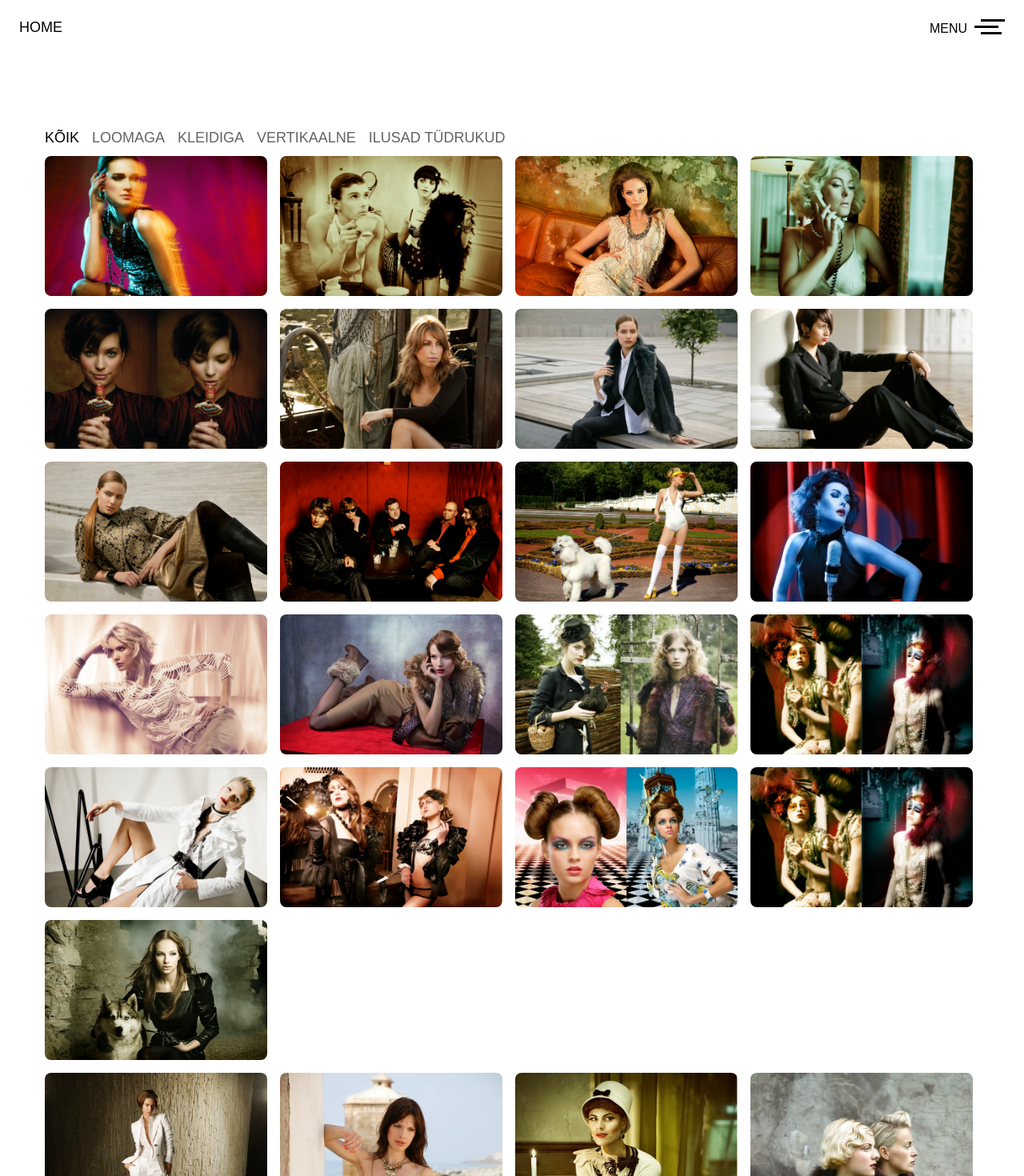
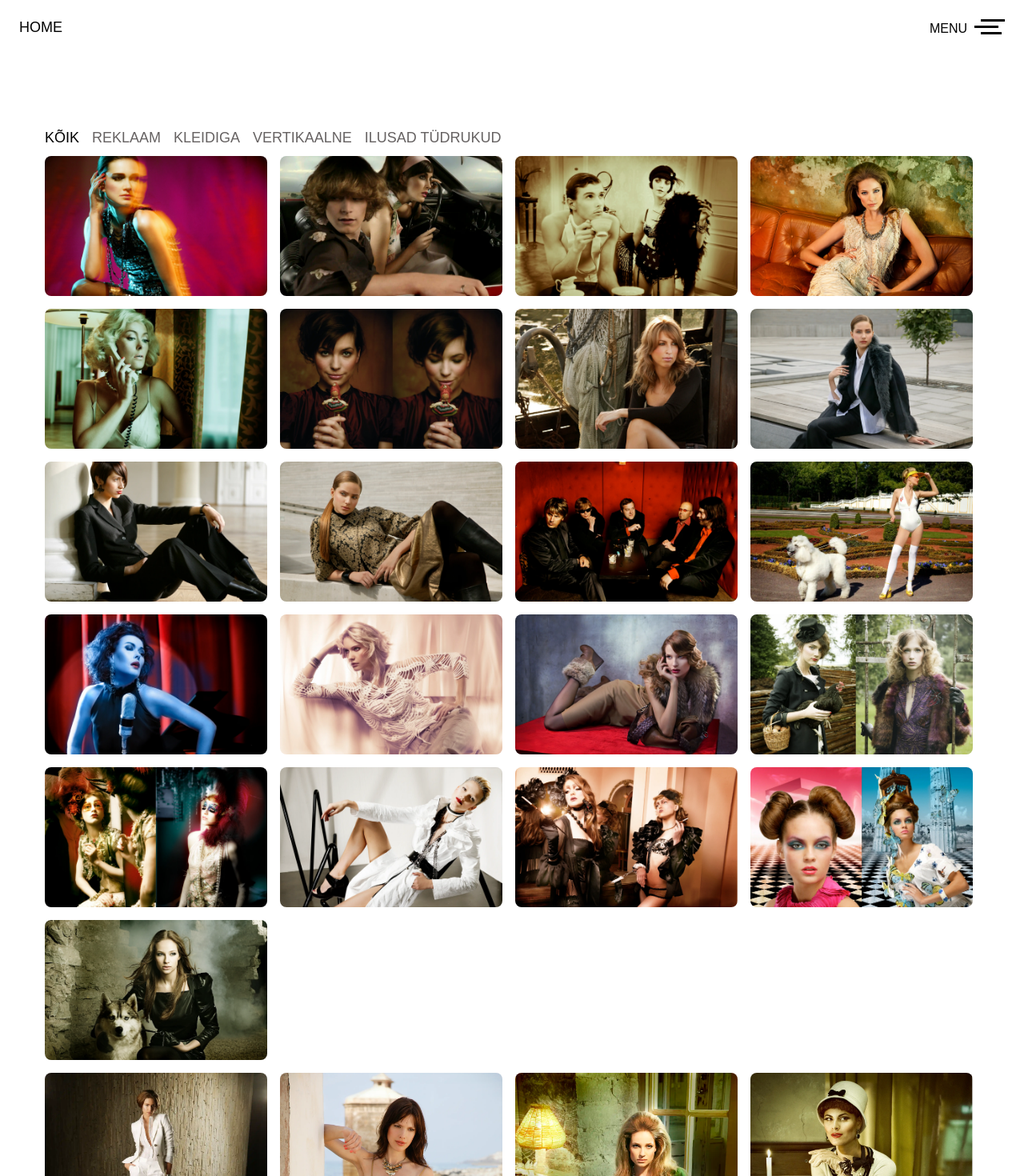
Before and after one commit to palmwebsite/photoFashion, a Next.js app: page /1 in a window 1280 px wide. Shown: the top 1470 px of the page at 80% size. Built offline with nearby package versions, Linux system fonts and the light colour scheme.

Commit message:
proovimuudatused

```diff
--- a/src/app/[galeriiId]/page.tsx
+++ b/src/app/[galeriiId]/page.tsx
@@ -4,7 +4,7 @@ export default async function Galerii({ params }: any) {
   const { galeriiId } = await params;
   const decodedValue = decodeURIComponent(galeriiId);
   const filterId = decodedValue.split(":")[1];
-  console.log("params", params);
+  // pilte said juurde panna components/gallery/conf
 
   return <Gallery filterId={filterId} />;
 }
--- a/src/app/components/gallery/conf.ts
+++ b/src/app/components/gallery/conf.ts
@@ -1,37 +1,47 @@
 import { IImage, IImageBase } from "../dto";
 import { IFilter } from "../filter/Filter";
 
-type AllTags = "all" | "loom" | "vertical" | "kleit" | "ilus";
+type AllTags = "all" | "reklaam" | "vertical" | "kleit" | "ilus";
+
+
+// siin on filtrid
+// tag = id (kasutaja seda ei näe)
+// urlis kasutatakse tagi localhost:3000/galerii:reklaam
+// label = see, mida kasutaja näeb
 export const FILTER: IFilter<AllTags>[] = [
   { tag: "all", label: "Kõik" },
-  { tag: "loom", label: "Loomaga" },
+  { tag: "reklaam", label: "Reklaam" },
   { tag: "kleit", label: "Kleidiga" },
   { tag: "vertical", label: "Vertikaalne" },
   { tag: "ilus", label: "Ilusad tüdrukud" },
 ];
 
+
+// id = pildi nimi
+// tags = filtirid
+// alt'i lihtsalt igno
 const _IMAGES_LANDSCAPE: IImageBase[] = [
   { id: "blurry", alt: "Image 1", tags: [] },
+  { id: "KristiineAutos", alt: "Image 1", tags: ["reklaam"] },
   { id: "coffee", alt: "Image 2", tags: [] },
   { id: "foggy", alt: "Image 3", tags: ["kleit"] },
   { id: "phone", alt: "Image 3", tags: [] },
   { id: "liisi", alt: "Image 3", tags: [] },
   { id: "maarja", alt: "Image 3", tags: [] },
-  { id: "pink", alt: "Image 3", tags: [] },
+  { id: "pink", alt: "Image 3", tags: ["reklaam"] },
   { id: "pintsak", alt: "Image 3", tags: [] },
   { id: "kardin", alt: "Image 3", tags: ["kleit", "ilus"] },
   { id: "boyband", alt: "Image 3", tags: [] },
-  { id: "puudel", alt: "Image 3", tags: ["loom", "ilus"] },
+  { id: "puudel", alt: "Image 3", tags: [ "ilus"] },
   { id: "mic", alt: "Image 3", tags: [] },
   { id: "kampsun", alt: "Image 3", tags: [] },
   { id: "brown", alt: "Image 3", tags: [] },
-  { id: "kana", alt: "Image 3", tags: ["loom"] },
+  { id: "kana", alt: "Image 3", tags: ["reklaam"] },
   { id: "suled", alt: "Image 3", tags: [] },
   { id: "white", alt: "Image 3", tags: [] },
   { id: "suits", alt: "Image 3", tags: [] },
   { id: "roosa", alt: "Image 3", tags: [] },
-  { id: "suled", alt: "Image 3", tags: [] },
-  { id: "wolf", alt: "Image 3", tags: ["loom", "kleit"] },
+  { id: "wolf", alt: "Image 3", tags: ["reklaam", "kleit"] },
 ];
 
 const _IMAGES_PORTRAIT: IImageBase[] = [
@@ -41,6 +51,7 @@ const _IMAGES_PORTRAIT: IImageBase[] = [
     tags: ["kleit"],
   },
   { id: "kleit", alt: "Image 3", tags: ["kleit"] },
+  { id: "infhrohe", alt: "Image 3", tags: ["kleit"] },
   { id: "piret1", alt: "Image 3", tags: ["vertical"] },
   { id: "kasukad", alt: "Image 3", tags: ["vertical"] },
   {
--- a/src/app/kontakt/page.tsx
+++ b/src/app/kontakt/page.tsx
@@ -11,7 +11,7 @@ const texts = {
 };
 const CONTACTS: IListItem[] = [
   { label: texts.email, value: "päris emaili aadress@email.com" },
-  { label: texts.phone, value: "1234567890" },
+  { label: texts.phone, value: "+3725293128" },
 ];
 
 export default function Kontakt() {
--- a/src/app/minust/page.tsx
+++ b/src/app/minust/page.tsx
@@ -6,11 +6,11 @@ import styles from "./style.module.css";
 import Image from "next/image";
 
 const texts = {
-  title: "Minu elulugu",
+  title: "Minu elulugu kogu tõde",
   description:
-    "Minu kirjeldus. Lorem ipsum. Halleluuja. Dios mio, ikka sigacool näen välja küll. Ise ka ei usu. ",
+    "Lühike versioon: Minu kirjeldus. Lorem ipsum. Halleluuja. Dios mio, ikka sigacool näen välja küll. Ise ka ei usu. ",
   paragraph1:
-    "Esimene lõik. Lorem Ipsum. Efficiently morph customer directed internal or organic sources before multidisciplinary users. Credibly disseminate resource maximizing human capital before revolutionary e-services. Collaboratively parallel task resource-leveling markets after professional data. Professionally streamline user-centric benefits without scalable strategic theme areas. Interactively develop backward-compatible expertise through high-payoff supply chains.",
+    "Pikk versioon: Esimene lõik. Lorem Ipsum. Efficiently morph customer directed internal or organic sources before multidisciplinary users. Credibly disseminate resource maximizing human capital before revolutionary e-services. Collaboratively parallel task resource-leveling markets after professional data. Professionally streamline user-centric benefits without scalable strategic theme areas. Interactively develop backward-compatible expertise through high-payoff supply chains.",
   paragraph2:
     "Teine lõik. Efficiently morph customer directed internal or organic sources before multidisciplinary users. Credibly disseminate resource maximizing human capital before revolutionary e-services. Collaboratively parallel task resource-leveling markets after professional data. Professionally streamline user-centric benefits without scalable strategic theme areas. Interactively develop backward-compatible expertise through high-payoff supply chains.",
 };
```
Also changed, not shown: src/app/components/mainSlider/conf.ts (+5 -5 lines), public/images/KristiineAutos.webp (added), public/images/infhrohe.webp (added).
